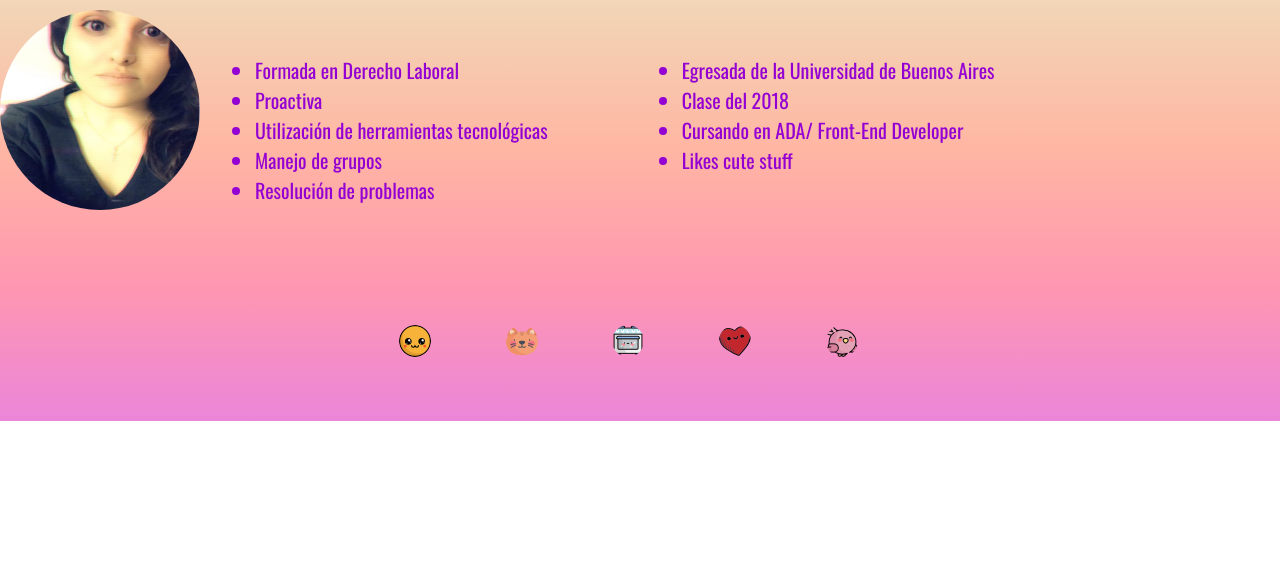
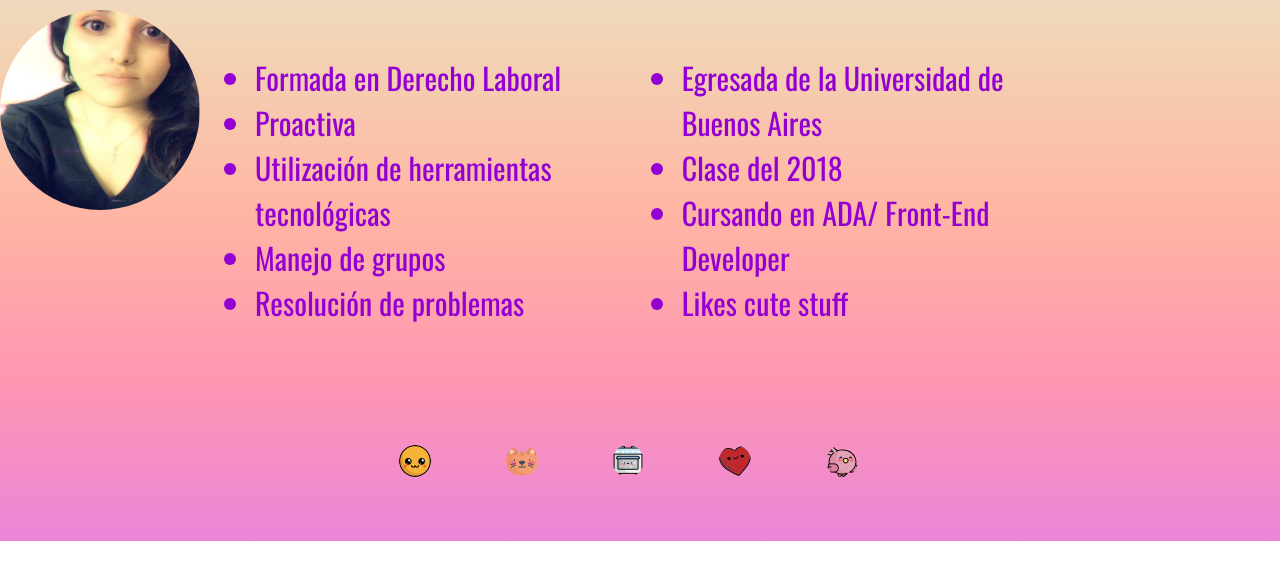
Before and after one commit to Shulkie/MicheEjercicio, a plain HTML site: page index.html in a window 1280 px wide. Shown: the part 124-704 px from the top of the page. Drawn offline with nearby package versions, Linux system fonts and the light colour scheme.

Commit message:
fuente MAS POTENTE

```diff
--- a/miche.css
+++ b/miche.css
@@ -5,7 +5,7 @@
     color: darkviolet;
     font-family: 'Oswald', sans-serif;
     margin-top:20px;
-    font-size: 20px
+    font-size: 30px;
 }
 img{
     border-radius: 110px;
```
